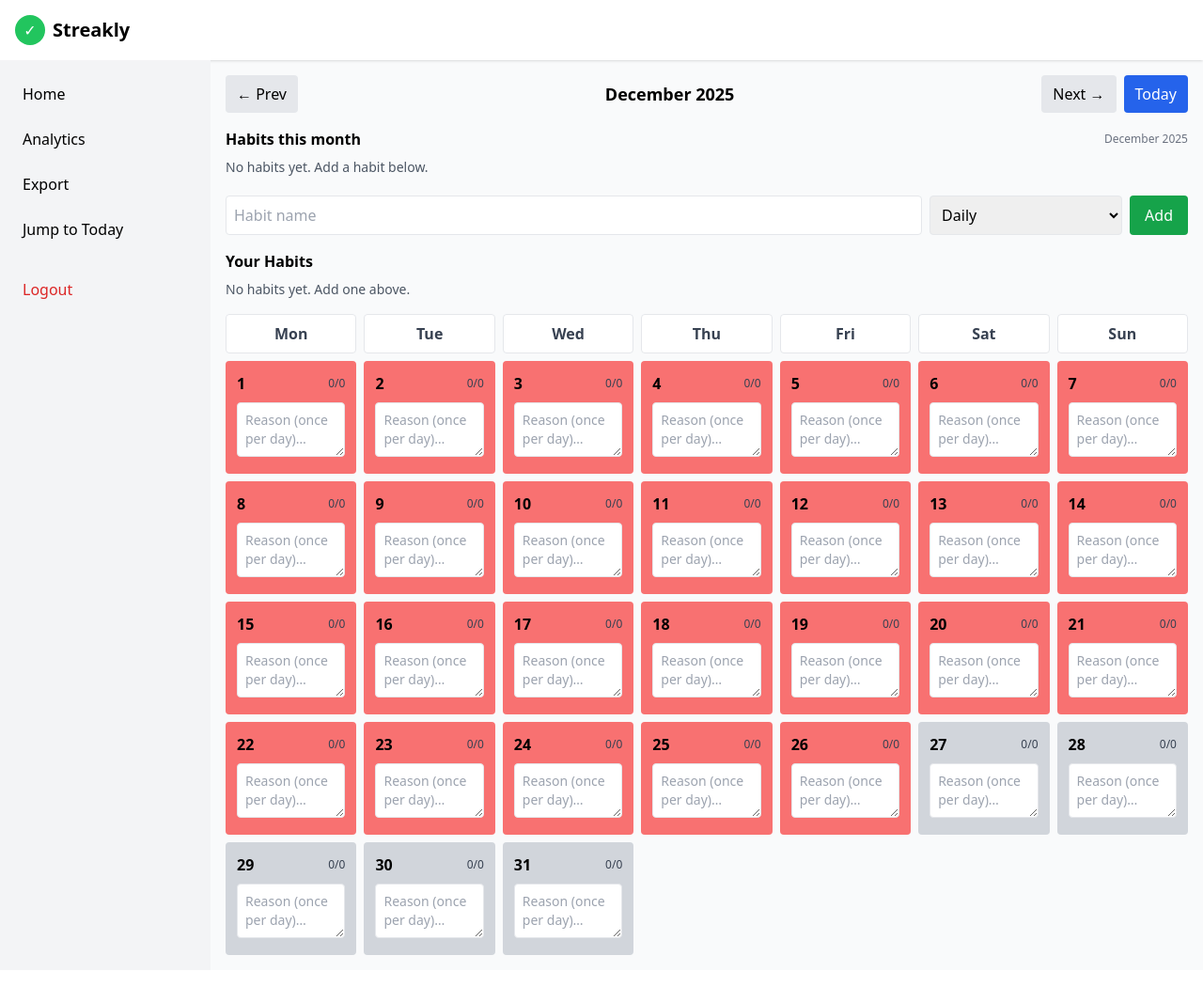
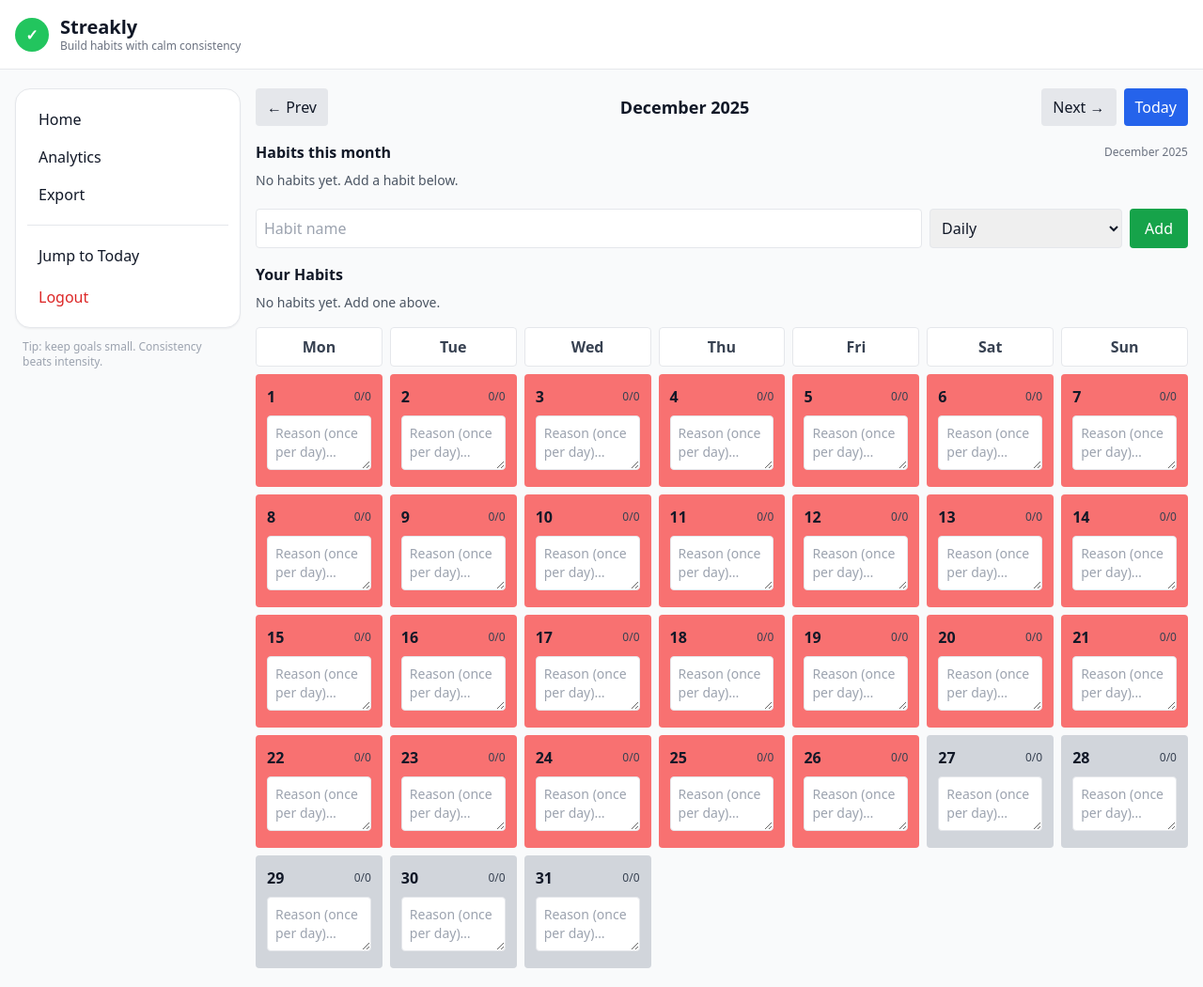
Before and after one commit to rathibharat/habit-tracker-v3, a Flask app: page /home in a window 1280 px wide. Shown: the whole page at 94% size. Before the commit the page ends 1016 px from the top, so only its background shows below. Run offline with Flask 3, Linux system fonts and the light colour scheme; the visitor is signed in with stand-in values (Sample User, id 1); data that the repository does not hold is empty; some libraries are stand-ins or nearby versions.

Commit message:
Update layout.html

```diff
--- a/templates/layout.html
+++ b/templates/layout.html
@@ -5,22 +5,39 @@
   <meta name="viewport" content="width=device-width, initial-scale=1.0">
   <script src="https://cdn.tailwindcss.com"></script>
 </head>
-<body class="bg-gray-50">
-<header class="bg-white shadow p-4 flex items-center space-x-2">
-  <div class="w-8 h-8 rounded-full bg-green-500 text-white flex items-center justify-center">✓</div>
-  <h1 class="text-xl font-bold">Streakly</h1>
+
+<body class="bg-gray-50 text-gray-900">
+<header class="bg-white/90 backdrop-blur border-b">
+  <div class="max-w-7xl mx-auto px-4 py-4 flex items-center gap-3">
+    <div class="w-9 h-9 rounded-full bg-green-500 text-white flex items-center justify-center font-bold">✓</div>
+    <div>
+      <div class="text-xl font-semibold leading-tight">Streakly</div>
+      <div class="text-xs text-gray-500">Build habits with calm consistency</div>
+    </div>
+  </div>
 </header>
 
-<div class="flex">
-  <nav class="w-56 bg-gray-100 p-4 min-h-screen">
-    <a href="/home" class="block mb-2 p-2 rounded hover:bg-gray-200">Home</a>
-    <a href="/analytics" class="block mb-2 p-2 rounded hover:bg-gray-200">Analytics</a>
-    <a href="/export" class="block mb-2 p-2 rounded hover:bg-gray-200">Export</a>
-    <a href="/home" class="block mb-2 p-2 rounded hover:bg-gray-200">Jump to Today</a>
-    <a href="/logout" class="block mt-6 p-2 rounded text-red-600 hover:bg-gray-200">Logout</a>
-  </nav>
+<div class="max-w-7xl mx-auto px-4 py-5 flex gap-4">
+  <!-- Sidebar -->
+  <aside class="w-60 hidden md:block">
+    <nav class="bg-white border rounded-2xl p-3 shadow-sm">
+      <a href="/home" class="block px-3 py-2 rounded-xl hover:bg-gray-100 transition">Home</a>
+      <a href="/analytics" class="block px-3 py-2 rounded-xl hover:bg-gray-100 transition">Analytics</a>
+      <a href="/export" class="block px-3 py-2 rounded-xl hover:bg-gray-100 transition">Export</a>
 
-  <main class="flex-1 p-4">
+      <div class="my-3 border-t"></div>
+
+      <a href="/home" class="block px-3 py-2 rounded-xl hover:bg-gray-100 transition">Jump to Today</a>
+      <a href="/logout" class="block px-3 py-2 rounded-xl text-red-600 hover:bg-red-50 transition mt-1">Logout</a>
+    </nav>
+
+    <div class="text-xs text-gray-400 mt-3 px-2">
+      Tip: keep goals small. Consistency beats intensity.
+    </div>
+  </aside>
+
+  <!-- Main -->
+  <main class="flex-1">
     {% block content %}{% endblock %}
   </main>
 </div>
```
